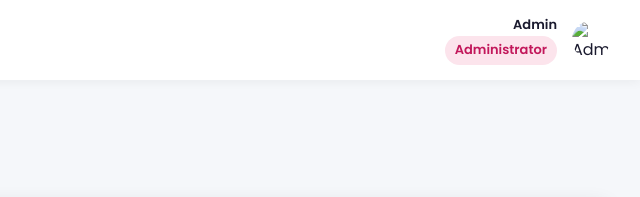
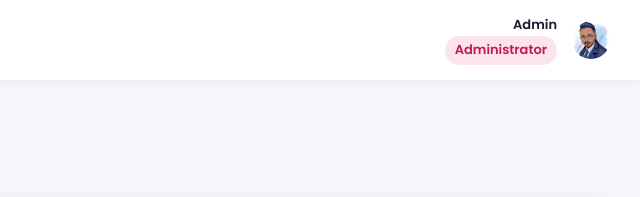
Before and after one commit to abhijittamang69-dev/konjyosom-website-1, a plain HTML site: page konjyosomtech/admin-panel/assign-work.html in a window 1280 px wide. Shown: the top 197 px of the page, 640-1280 px from the left. Drawn offline with Linux system fonts and the light colour scheme; sample sign-in values are in the browser's storage.

Commit message:
Update image source path for admin profile

```diff
--- a/konjyosomtech/admin-panel/assign-work.html
+++ b/konjyosomtech/admin-panel/assign-work.html
@@ -39,7 +39,7 @@
                 <h2 style="font-size:18px;font-weight:600;color:var(--primary);">Assign Work</h2>
                 <div class="dash-profile">
                     <div class="dash-profile-info"><span>Admin</span><small><span class="badge badge-admin">Administrator</span></small></div>
-                    <img src="frontend/assets/images/admin.jpg" alt="Admin">
+                    <img src="../frontend/assets/images/admin.jpg" alt="Admin">
                 </div>
             </header>
             <div class="dash-content">
```
